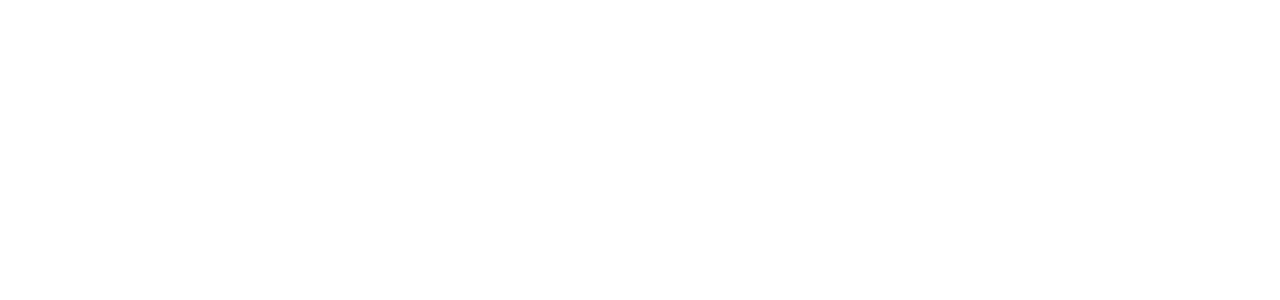
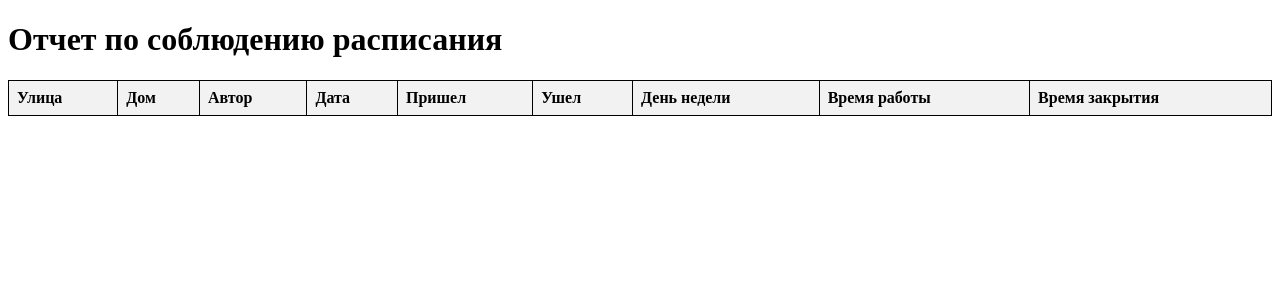
Before and after one commit to NikolayChegivarov/cash_report, a Django app: page /schedule/report in a window 1280 px wide. Before the commit the part shown is empty. Shown: the top 300 px of the page. Run offline with Django 5.2, Linux system fonts and the light colour scheme; lists and menus that the app fills with data are empty.

Commit message:
schedule_report.html yas

```diff
--- a/cashbox_app/templates/schedule_report.html
+++ b/cashbox_app/templates/schedule_report.html
@@ -1,10 +1,54 @@
 <!DOCTYPE html>
-<html lang="en">
+<html lang="ru">
 <head>
     <meta charset="UTF-8">
-    <title>Фильтр расписания</title>
+    <title>Отчет по соблюдению расписания</title>
+    <style>
+        table {
+            border-collapse: collapse;
+            width: 100%;
+        }
+        th, td {
+            border: 1px solid black;
+            padding: 8px;
+            text-align: left;
+        }
+        th {
+            background-color: #f2f2f2;
+        }
+    </style>
 </head>
 <body>
-<!-- Здесь будет пустой контент -->
+<h1>Отчет по соблюдению расписания</h1>
+
+<table>
+    <tr>
+        <th>Улица</th>
+        <th>Дом</th>
+        <th>Автор</th>
+        <th>Дата</th>
+        <th>Пришел</th>
+        <th>Ушел</th>
+        <th>День недели</th>
+        <th>Время работы</th>
+        <th>Время закрытия</th>
+    </tr>
+    {% for row in schedule_report %}
+    <tr>
+        <td>{{ row.id_address__street }}</td>
+        <td>{{ row.id_address__home }}</td>
+        <td>{{ row.author__username }}</td>
+        <td>{{ row.date }}</td>
+        <td>{{ row.opening_time_fact|default:'-' }}</td>
+        <td>{{ row.closing_time_fact|default:'-' }}</td>
+        <td>{{ row.day_of_week }}</td>
+        <td>{{ row.opening_time|time:"H:i:s" }}</td>
+        <td>{{ row.closing_time|time:"H:i:s" }}</td>
+    </tr>
+    {% endfor %}
+</table>
+
+<br><br>
+
 </body>
 </html>
--- a/cashbox_app/views.py
+++ b/cashbox_app/views.py
@@ -966,7 +966,11 @@ class ScheduleReportView(TemplateView):
             print(df)
 
             return self.render_to_response(
-                {"schedule_report": schedule_report_with_schedule}
+                {
+                    "schedule_report": schedule_report_with_schedule,
+                    "df": df.to_html(index=False),
+                    "days_of_week": days_of_week,
+                }
             )
 
         return render(request, self.template_name)
```
